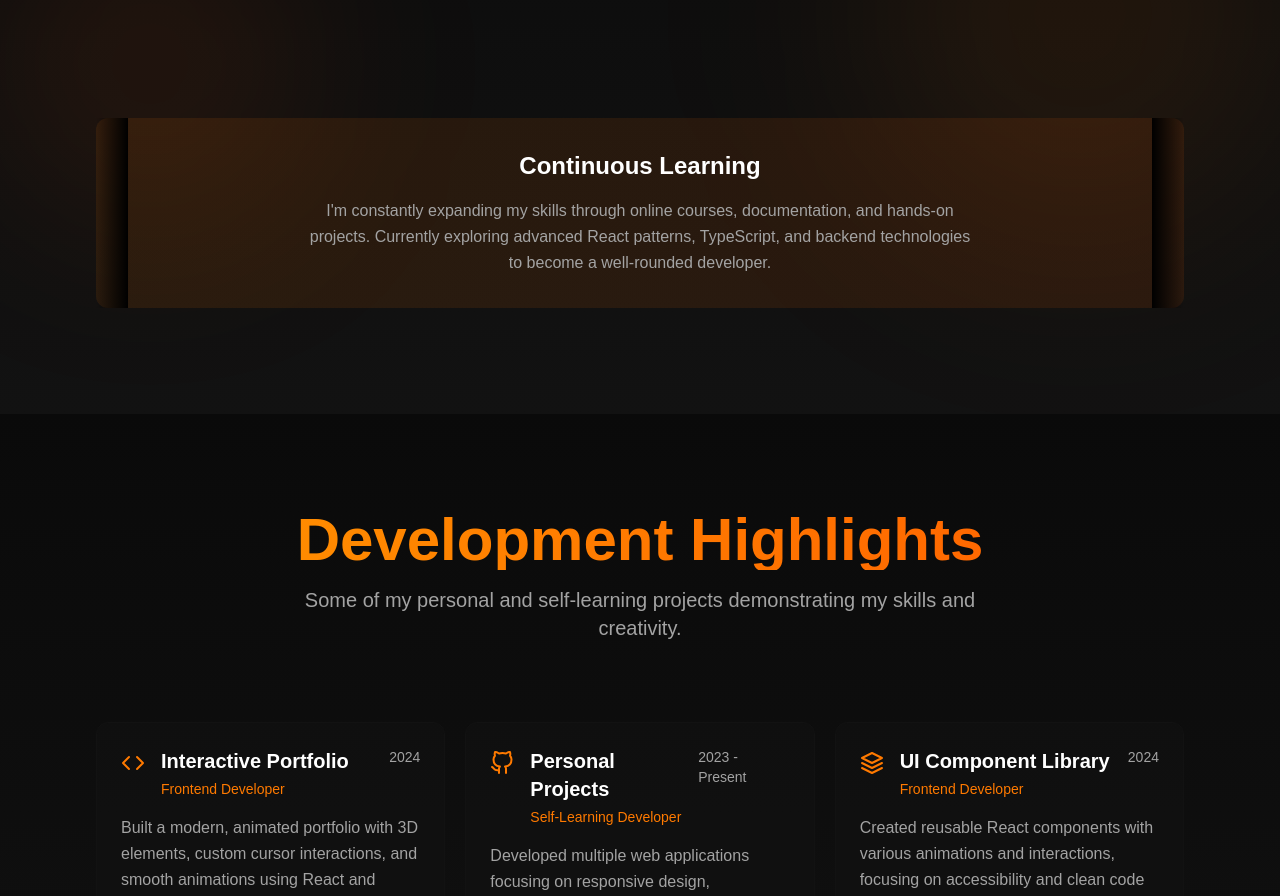
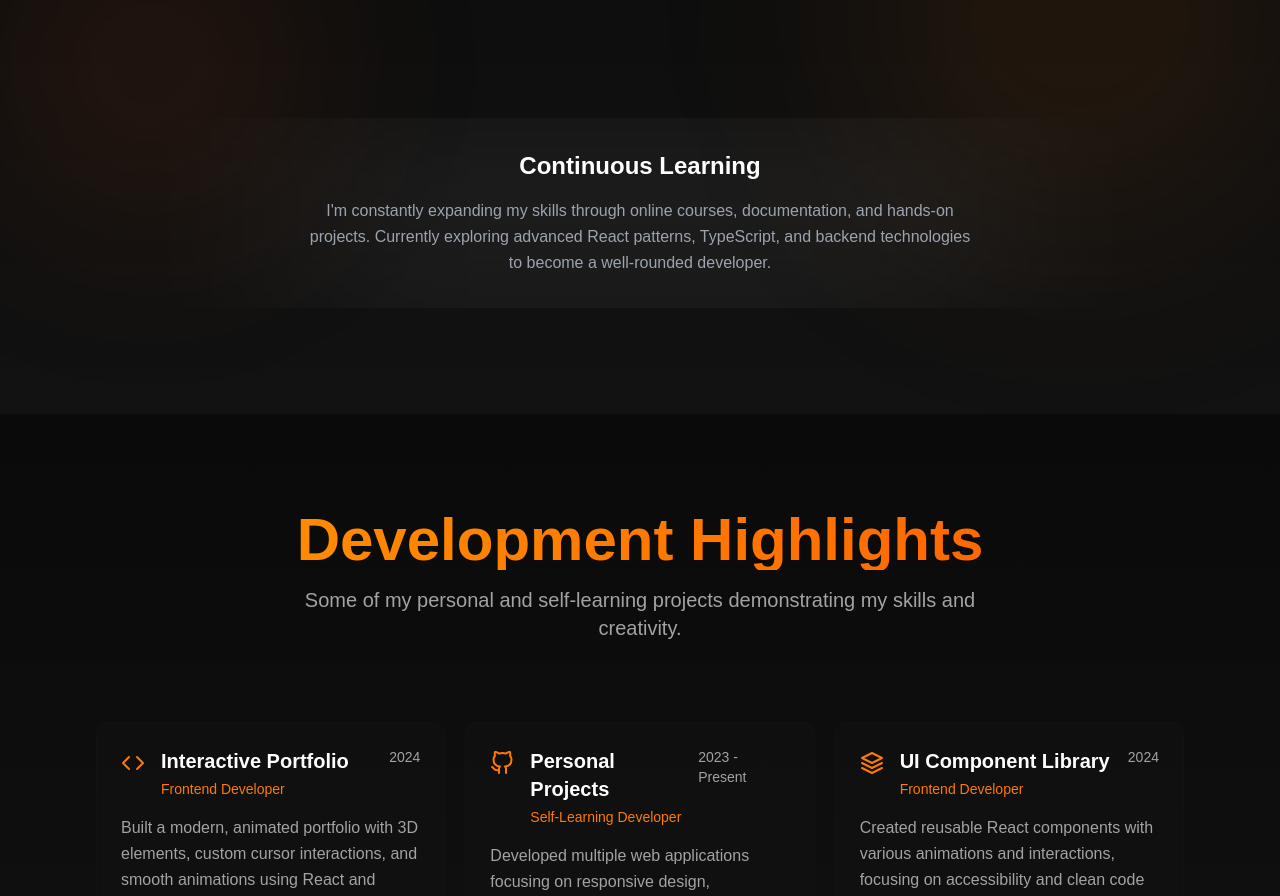
Before and after one commit to Max-Mendes91/portfolio-react, a React (Vite) app: page / in a window 1280 px wide. Shown: the part 2241-3137 px from the top of the page. Built offline with nearby package versions, Linux system fonts and the light colour scheme.

Commit message:
Update SkillsExperience component styling: Replace gradient overlays with a center glow effect for improved visual focus, and adjust text colors for better readability.

```diff
--- a/src/components/SkillsExperience.jsx
+++ b/src/components/SkillsExperience.jsx
@@ -87,16 +87,17 @@ export default function ExperienceAndSkills() {
                     whileInView={{ opacity: 1, y: 0 }}
                     viewport={{ once: true }}
                     transition={{ duration: 0.6 }}
-                    className="mt-16 text-center relative rounded-xl p-8 bg-gradient-to-r from-primary/10 to-primaryDark/10"
+                    className="mt-16 text-center relative rounded-xl p-8 overflow-hidden"
                 >
-                    {/* Left and Right fade overlays */}
-                    <div className="absolute left-0 top-0 h-full w-8 bg-gradient-to-r from-black/0 to-black"></div>
-                    <div className="absolute right-0 top-0 h-full w-8 bg-gradient-to-l from-black/0 to-black"></div>
+                    {/* Center glow only */}
+                    <div className="absolute inset-0 flex items-center justify-center pointer-events-none">
+                        <div className="w-2/3 h-32 bg-white/10 blur-[100px]"></div>
+                    </div>
 
-                    <h3 className="text-2xl font-bold text-text mb-4">
+                    <h3 className="text-2xl font-bold text-white mb-4 relative z-10">
                         Continuous Learning
                     </h3>
-                    <p className="text-textMuted max-w-2xl mx-auto leading-relaxed">
+                    <p className="text-gray-400 max-w-2xl mx-auto leading-relaxed relative z-10">
                         I'm constantly expanding my skills through online courses, documentation,
                         and hands-on projects. Currently exploring advanced React patterns,
                         TypeScript, and backend technologies to become a well-rounded developer.
```
